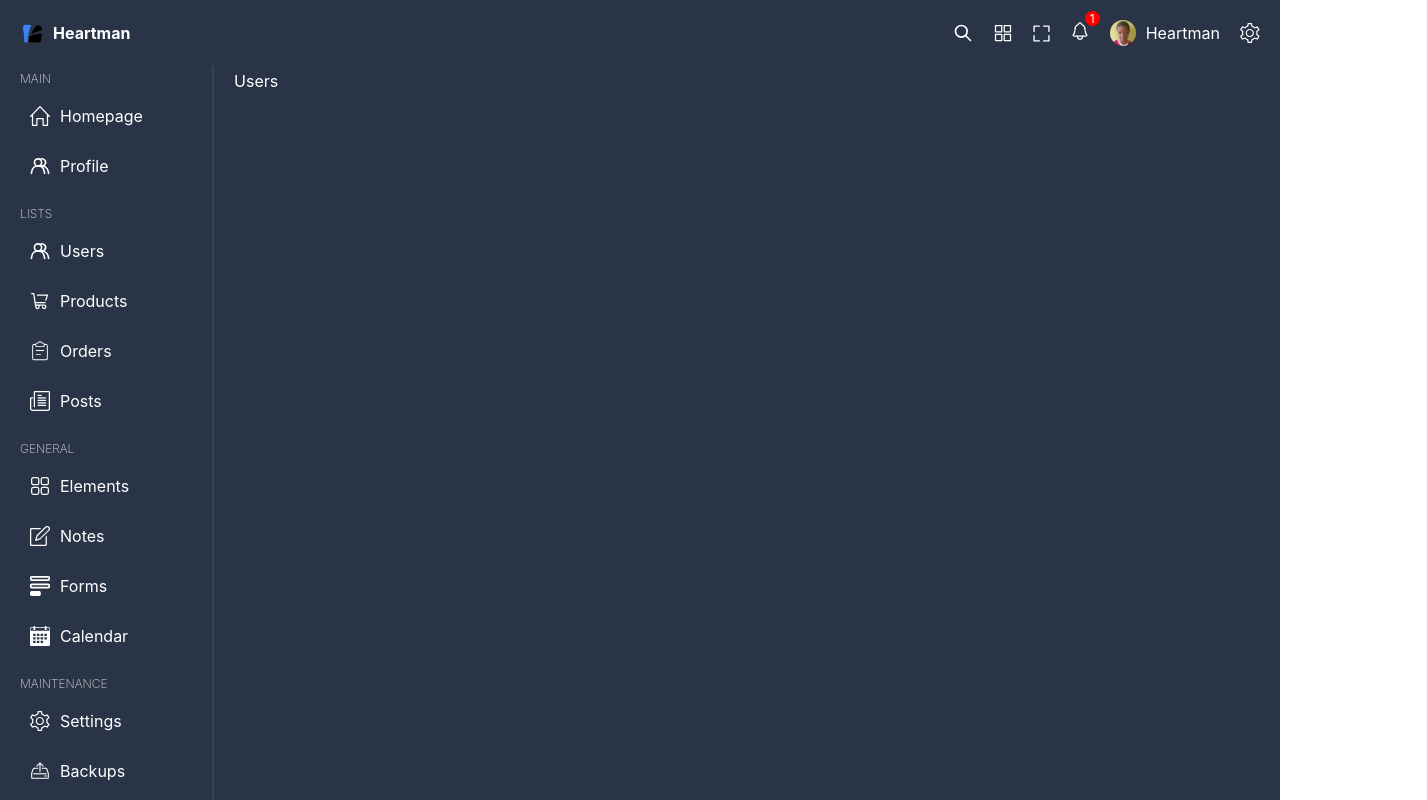
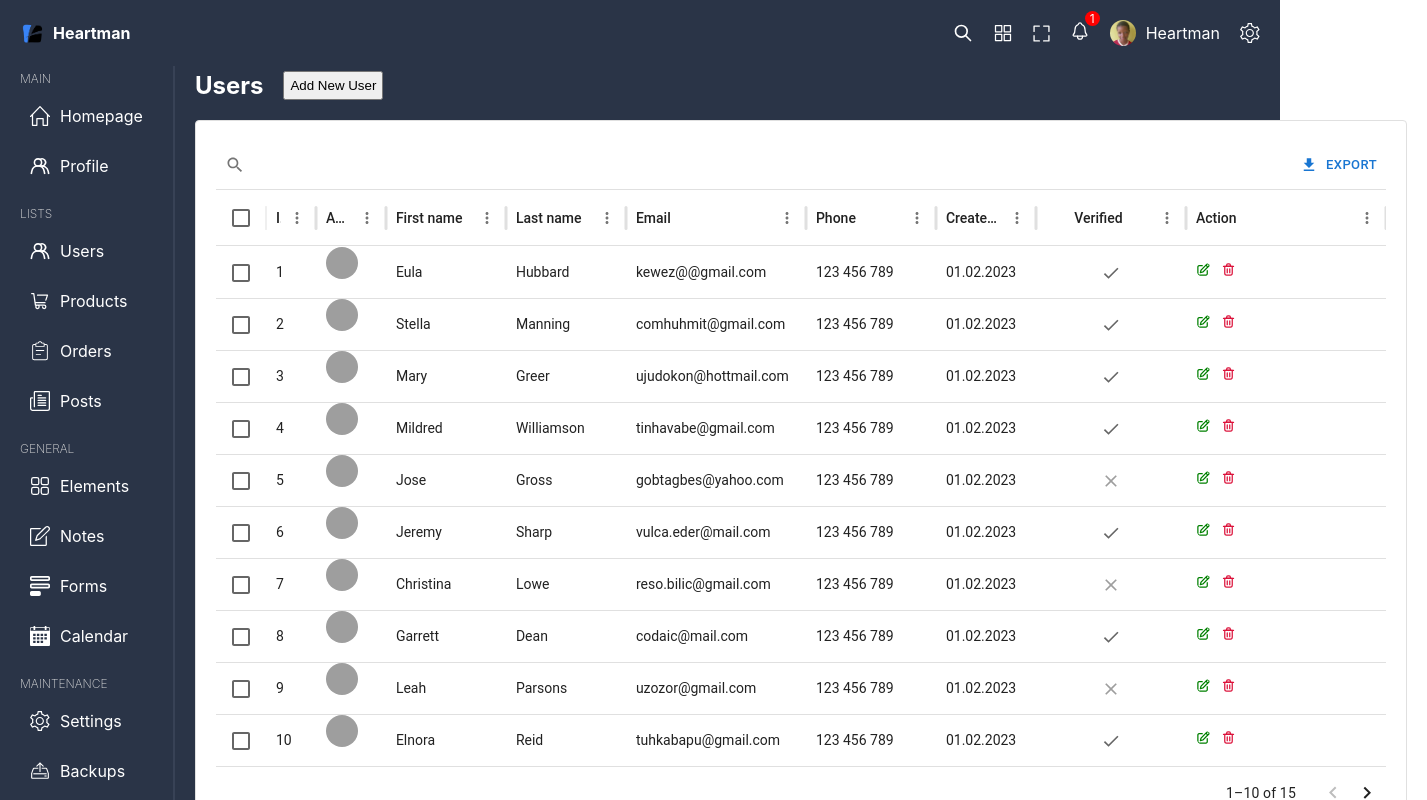
Before and after one commit to Mathiasheartman/react-admin-dashboard.oracle, a React (Vite) app: page /users in a window 1280 px wide. Shown: the top 800 px of the page, 1427 px wide, since content can reach past the window. Built offline with nearby package versions, Linux system fonts and the light colour scheme; grey boxes are pictures that could not be loaded.

Commit message:
Initial commit

```diff
--- a/package.json
+++ b/package.json
@@ -10,6 +10,10 @@
     "preview": "vite preview"
   },
   "dependencies": {
+    "@emotion/react": "^11.14.0",
+    "@emotion/styled": "^11.14.0",
+    "@mui/material": "^7.1.1",
+    "@mui/x-data-grid": "^8.5.1",
     "react": "^19.1.0",
     "react-dom": "^19.1.0",
     "react-router-dom": "^7.6.2",
--- /dev/null
+++ b/src/components/bigChartBox/BigChartBox.jsx
@@ -0,0 +1,109 @@
+import {
+  Area,
+  AreaChart,
+  CartesianGrid,
+  ResponsiveContainer,
+  Tooltip,
+  XAxis,
+  YAxis,
+} from "recharts";
+import "./bigChartBox.scss";
+
+function BigChartBox() {
+  const data = [
+    {
+      name: "Sun",
+      books: 4000,
+      clothes: 2400,
+      electronic: 2400,
+    },
+    {
+      name: "Mon",
+      books: 3000,
+      clothes: 1398,
+      electronic: 2210,
+    },
+    {
+      name: "Tue",
+      books: 2000,
+      clothes: 9800,
+      electronic: 2290,
+    },
+    {
+      name: "Wed",
+      books: 2780,
+      clothes: 3908,
+      electronic: 2000,
+    },
+    {
+      name: "Thu",
+      books: 1890,
+      clothes: 4800,
+      electronic: 2181,
+    },
+    {
+      name: "Fri",
+      books: 2390,
+      clothes: 3800,
+      electronic: 2500,
+    },
+    {
+      name: "Sat",
+      books: 3490,
+      clothes: 4300,
+      electronic: 2100,
+    },
+  ];
+
+  return (
+    <div className="bigChartBox">
+      <h2>Revenue Analytics</h2>
+      <div className="chart">
+        <ResponsiveContainer width="99%" height="100%">
+          <AreaChart
+            data={data}
+            margin={{
+              top: 10,
+              right: 30,
+              left: 0,
+              bottom: 0,
+            }}
+          >
+            <XAxis dataKey="name" />
+            <YAxis />
+            <Tooltip
+              contentStyle={{
+                background: "#ffffff",
+                borderRadius: "5px",
+                border: "none",
+              }}
+            />
+            <Area
+              type="monotone"
+              dataKey="electronic"
+              stackId="1"
+              stroke="#8884d8"
+              fill="#8884d8"
+            />
+            <Area
+              type="monotone"
+              dataKey="clothes"
+              stackId="1"
+              stroke="#82ca9d"
+              fill="#82ca9d"
+            />
+            <Area
+              type="monotone"
+              dataKey="books"
+              stackId="1"
+              stroke="#ffc658"
+              fill="#ffc658"
+            />
+          </AreaChart>
+        </ResponsiveContainer>
+      </div>
+    </div>
+  );
+}
+
+export default BigChartBox;
--- /dev/null
+++ b/src/components/bigChartBox/bigChartBox.scss
@@ -0,0 +1,12 @@
+.bigChartBox {
+  width: 100%;
+  height: 100%;
+  display: flex;
+  flex-direction: column;
+  justify-content: space-between;
+
+  .chart {
+    width: 100%;
+    height: 300px;
+  }
+}
--- /dev/null
+++ b/src/components/dataTable/DataTable.jsx
@@ -0,0 +1,61 @@
+import { DataGrid, GridToolbarQuickFilter, Toolbar } from "@mui/x-data-grid";
+import "./dataTable.scss";
+import { GridToolbar } from "@mui/x-data-grid";
+import { Link } from "react-router-dom";
+
+function DataTable({ columns, rows, slug }) {
+  const handleDelete = (id) => {
+    //delete the item
+    console.log(id + "has been deleted");
+  };
+
+  const actionColumn = {
+    field: "action",
+    headerName: "Action",
+    width: 200,
+    renderCell: (params) => {
+      return (
+        <div className="action">
+          <Link to={`/${slug}/${params.row.id}`}>
+            <img src="/view.svg" alt="" />
+          </Link>
+          <div className="delete" onClick={() => handleDelete(params.row.id)}>
+            <img src="/delete.svg" alt="" />
+          </div>
+        </div>
+      );
+    },
+  };
+
+  return (
+    <div className="dataTable">
+      <DataGrid
+        className="dataGrid"
+        rows={rows}
+        columns={[...columns, actionColumn]}
+        initialState={{
+          pagination: {
+            paginationModel: {
+              pageSize: 10,
+            },
+          },
+        }}
+        slots={{ toolbar: GridToolbar }}
+        showToolbar={{
+          toolbar: {
+            showQuickFilter: true,
+            quickFilterProps: { debounceMs: 500 },
+          },
+        }}
+        pageSizeOptions={[5]}
+        checkboxSelection
+        disableRowSelectionOnClick
+        disableColumnFilter
+        disableDensitySelector
+        disableColumnSelector
+      />
+    </div>
+  );
+}
+
+export default DataTable;
--- /dev/null
+++ b/src/components/dataTable/dataTable.scss
@@ -0,0 +1,28 @@
+.dataTable {
+  .dataGrid {
+    background: white;
+    padding: 20px;
+
+    .MuiDataGrid-toolbarContainer {
+      flex-direction: row-reverse;
+    }
+
+    img {
+      width: 32px;
+      height: 32px;
+      border-radius: 50%;
+      object-fit: cover;
+    }
+
+    .action {
+      display: flex;
+      gap: 10px;
+
+      img {
+        width: 15px;
+        height: 15px;
+        cursor: pointer;
+      }
+    }
+  }
+}
--- /dev/null
+++ b/src/components/pieChartBox/PieChartBox.jsx
@@ -0,0 +1,54 @@
+import { Cell, Pie, PieChart, ResponsiveContainer, Tooltip } from "recharts";
+import "./pieChartBox.scss";
+
+function PieChartBox() {
+  const data = [
+    { name: "Mobile", value: 400, color: "#0088FE" },
+    { name: "Desktop", value: 300, color: "#00C49F" },
+    { name: "Laptop", value: 300, color: "#FFBB28" },
+    { name: "Tablet", value: 200, color: "#FF8042" },
+  ];
+
+  return (
+    <div className="pieChartBox">
+      <h2>Leads by Source</h2>
+      <div className="chart">
+        <ResponsiveContainer width="99%" height={300}>
+          <PieChart>
+            <Tooltip
+              contentStyle={{
+                background: "#ffffff9b",
+                borderRadius: "5px",
+                border: "none",
+              }}
+            />
+            <Pie
+              data={data}
+              innerRadius={"70%"}
+              outerRadius={"90%"}
+              paddingAngle={4}
+              dataKey="value"
+            >
+              {data.map((item) => (
+                <Cell key={item.name} fill={item.color} />
+              ))}
+            </Pie>
+          </PieChart>
+        </ResponsiveContainer>
+      </div>
+      <div className="options">
+        {data.map((item) => (
+          <div className="option" key={item.name}>
+            <div className="title">
+              <div className="dot" style={{ backgroundColor: item.color }} />
+              <span>{item.name}</span>
+            </div>
+            <span>{item.value}</span>
+          </div>
+        ))}
+      </div>
+    </div>
+  );
+}
+
+export default PieChartBox;
--- /dev/null
+++ b/src/components/pieChartBox/pieChartBox.scss
@@ -0,0 +1,40 @@
+.pieChartBox {
+  height: 100%;
+  display: flex;
+  flex-direction: column;
+  justify-content: space-between;
+
+  .chart {
+    display: flex;
+    align-items: center;
+    justify-content: center;
+    width: 100%;
+    height: 100%;
+  }
+
+  .options {
+    display: flex;
+    justify-content: space-between;
+    gap: 10px;
+    font-size: 13px;
+
+    .option {
+      display: flex;
+      flex-direction: column;
+      gap: 5px;
+      align-items: center;
+
+      .title {
+        display: flex;
+        gap: 5px;
+        align-items: center;
+
+        .dot {
+          width: 10px;
+          height: 10px;
+          border-radius: 50%;
+        }
+      }
+    }
+  }
+}
--- a/src/pages/home/Home.jsx
+++ b/src/pages/home/Home.jsx
@@ -1,5 +1,7 @@
 import BarChartBox from "../../components/barChartBox/BarChartBox";
+import BigChartBox from "../../components/bigChartBox/BigChartBox";
 import ChartBox from "../../components/chartBox/ChartBox";
+import PieChartBox from "../../components/pieChartBox/pieChartBox";
 import TopBox from "../../components/topBox/TopBox";
 import {
   barChartBoxRevenue,
@@ -23,14 +25,18 @@
       <div className="box box3">
         <ChartBox {...chartBoxProduct} />
       </div>
-      <div className="box box4"></div>
+      <div className="box box4">
+        <PieChartBox />
+      </div>
       <div className="box box5">
         <ChartBox {...chartBoxConversion} />
       </div>
       <div className="box box6">
         <ChartBox {...chartBoxRevenue} />
       </div>
-      <div className="box box7">Box7</div>
+      <div className="box box7">
+        <BigChartBox />
+      </div>
       <div className="box box8">
         <BarChartBox {...barChartBoxVisit} />
       </div>
--- a/src/pages/users/Users.jsx
+++ b/src/pages/users/Users.jsx
@@ -1,7 +1,111 @@
+import DataTable from "../../components/dataTable/DataTable";
+import { userRows } from "../../data";
 import "./users.scss";
 
 function Users() {
-  return <div className="users">Users</div>;
+  const columns = [
+    { field: "id", headerName: "ID", width: 50 },
+    {
+      field: "avatar",
+      headerName: "Avatar",
+      width: 70,
+      renderCell: (params) => {
+        return <img src={params.row.img || "/noavatar.png"} alt="" />;
+      },
+    },
+    // {
+    //   field: "actions",
+    //   headerName: "Actions",
+    //   width: 100,
+    //   renderCell: () => {
+    //     return (
+    //       <div className="action">
+    //         <div className="view">View</div>
+    //         <div className="delete">Delete</div>
+    //       </div>
+    //     );
+    //   },
+    // },
+    // {
+    //   field: "status",
+    //   headerName: "Status",
+    //   width: 100,
+    //   type: "Boolean",
+    // },
+    {
+      field: "firstName",
+      headerName: "First name",
+      width: 120,
+      editable: true,
+    },
+    {
+      field: "lastName",
+      headerName: "Last name",
+      width: 120,
+      editable: true,
+    },
+    {
+      field: "email",
+      type: "string",
+      headerName: "Email",
+      width: 180,
+    },
+    {
+      field: "phone",
+      type: "string",
+      headerName: "Phone",
+      width: 130,
+    },
+    {
+      field: "createdAt",
+      headerName: "Created At",
+      width: 100,
+    },
+    {
+      field: "verified",
+      headerName: "Verified",
+      width: 150,
+      type: "boolean",
+    },
+    // {
+    //   field: "age",
+    //   headerName: "Age",
+    //   type: "number",
+    //   width: 110,
+    //   editable: true,
+    // },
+    // {
+    //   field: "fullName",
+    //   headerName: "Full name",
+    //   description: "This column has a value getter and is not sortable.",
+    //   sortable: false,
+    //   width: 160,
+    //   valueGetter: (value, row) =>
+    //     `${row.firstName || ""} ${row.lastName || ""}`,
+    // },
+  ];
+
+  // const rows = [
+  //   { id: 1, lastName: "Snow", firstName: "Jon", age: 14, status: true },
+  //   { id: 2, lastName: "Lannister", firstName: "Cersei", age: 31 },
+  //   { id: 3, lastName: "Lannister", firstName: "Jaime", age: 31 },
+  //   { id: 4, lastName: "Stark", firstName: "Arya", age: 11 },
+  //   { id: 5, lastName: "Targaryen", firstName: "Daenerys", age: null },
+  //   { id: 6, lastName: "Melisandre", firstName: null, age: 150 },
+  //   { id: 7, lastName: "Clifford", firstName: "Ferrara", age: 44 },
+  //   { id: 8, lastName: "Frances", firstName: "Rossini", age: 36 },
+  //   { id: 9, lastName: "Roxie", firstName: "Harvey", age: 65 },
+  // ];
+
+  return (
+    <div className="users">
+      <div className="info">
+        <h2>Users</h2>
+        <button>Add New User</button>
+      </div>
+      <DataTable slug="users" columns={columns} rows={userRows} />
+    </div>
+  );
 }
 
 export default Users;
--- a/src/pages/users/users.scss
+++ b/src/pages/users/users.scss
@@ -1,2 +1,12 @@
 .users {
+  .info {
+    display: flex;
+    align-items: center;
+    gap: 20px;
+    margin-bottom: 20px;
+  }
+  button {
+    padding: 5px;
+    cursor: pointer;
+  }
 }
```
Also changed, not shown: 1 other file (tests, documents, lock files or other folders).
